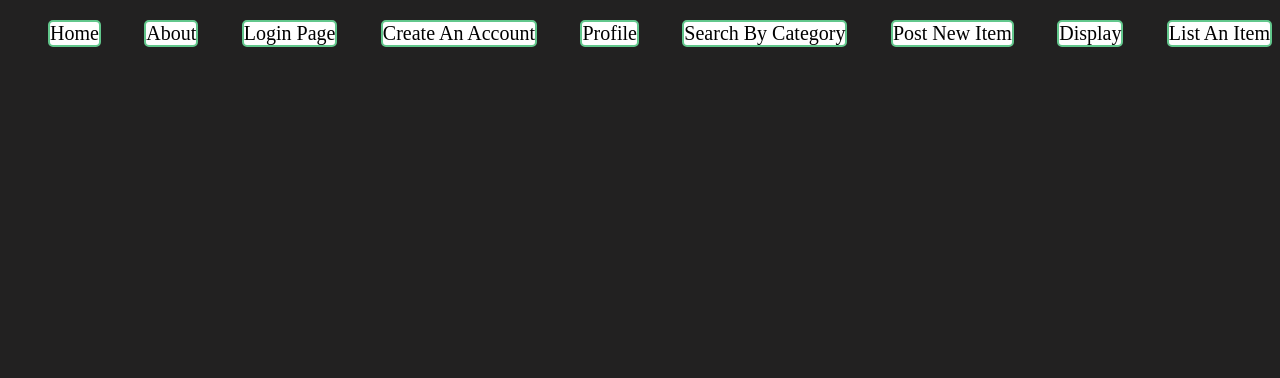
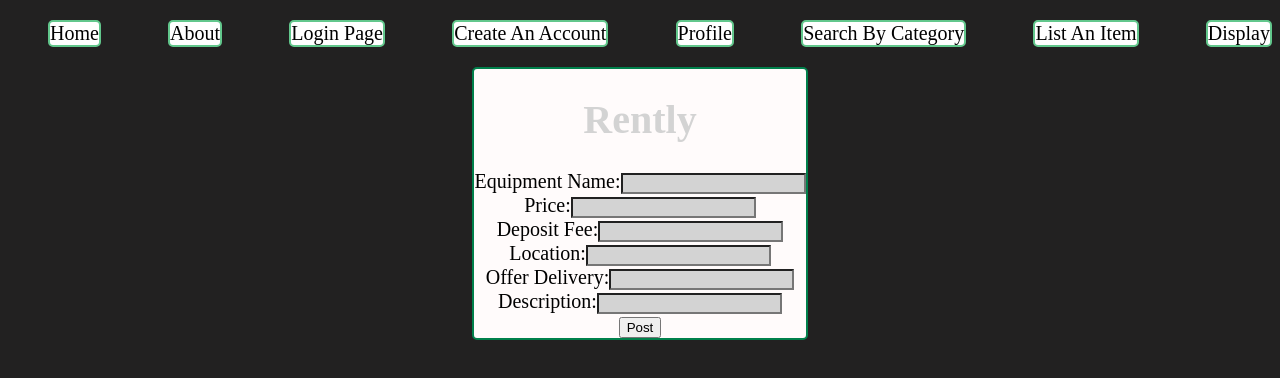
Before and after one commit to CalDevC/Rently, a React (Create React App) app in the folder application/react-app/: page /CreateListing in a window 1280 px wide. Shown: the top 378 px of the page. Built offline with nearby package versions, Linux system fonts and the light colour scheme.

Commit message:
Added functionality for creating posts

```diff
--- a/application/react-app/src/Components/App.js
+++ b/application/react-app/src/Components/App.js
@@ -74,7 +74,7 @@ function App() {
                <Categories className="Categories" />
             </Route>
 
-        <Route path="/PostPage" exact={true}>
+            <Route path="/CreateListing" exact={true}>
                <PostPage />
             </Route>
 
@@ -87,7 +87,7 @@ function App() {
             </Route>
 
             <Route path="/EditListing" exact={false}>
-          <EditListing className ="EditListing"/>
+               <EditListing className="EditListing" />
             </Route>
 
          </Switch>
--- a/application/react-app/src/Components/MainNav.js
+++ b/application/react-app/src/Components/MainNav.js
@@ -47,13 +47,10 @@ class MainNavigation extends Component {
                      <Link to="/Categories">Search By Category</Link>
                   </li>
                   <li>
-                     <Link to="/PostPage">Post New Item</Link>
+                     <Link to="/CreateListing">List An Item</Link>
                   </li>
                   <li>
                      <Link to="/DisplayPage">Display</Link>
-                  </li>
-                  <li>
-                     <Link to="/CreateListing">List An Item</Link>
                   </li>
                </ul>
             </nav>
--- a/application/react-app/src/Components/PostPage.js
+++ b/application/react-app/src/Components/PostPage.js
@@ -10,6 +10,7 @@ class PostPage extends Component {
       this.depositFeeInputRef = React.createRef();
       this.locationInputRef = React.createRef();
       this.deliveryInputRef = React.createRef();
+      this.descriptionInputRef = React.createRef();
       this.submitHandler = this.submitHandler.bind(this);
       this.routeChange = this.routeChange.bind(this);
       this.state = {
@@ -33,6 +34,7 @@ class PostPage extends Component {
             depositFee: this.depositFeeInputRef.value,
             location: this.locationInputRef.value,
             delivery: this.deliveryInputRef.value,
+            description: this.descriptionInputRef.value
          }),
       })
          .then((response) => response.text())
@@ -59,7 +61,6 @@ class PostPage extends Component {
                   type="text"
                   id="equipment"
                   required
-            id="title"
                   ref={(node) => (this.equipmentInputRef = node)}
                />
             </div>
@@ -69,7 +70,6 @@ class PostPage extends Component {
                   type="text"
                   id="price"
                   required
-            id="title"
                   ref={(node) => (this.priceInputRef = node)}
                />
             </div>
@@ -79,7 +79,6 @@ class PostPage extends Component {
                   type="text"
                   id="deposit"
                   required
-            id="title"
                   ref={(node) => (this.depositFeeInputRef = node)}
                />
             </div>
@@ -89,7 +88,6 @@ class PostPage extends Component {
                   type="text"
                   id="location"
                   required
-            id="title"
                   ref={(node) => (this.locationInputRef = node)}
                />
             </div>
@@ -99,8 +97,16 @@ class PostPage extends Component {
                   type="text"
                   id="delivery"
                   required
-            id="title"
                   ref={(node) => (this.deliveryInputRef = node)}
+               />
+            </div>
+            <div>
+               <label htmlFor="Description">Description:</label>
+               <input
+                  type="text"
+                  id="description"
+                  required
+                  ref={(node) => (this.descriptionInputRef = node)}
                />
             </div>
             <div>
```
Also changed, not shown: 1 other file (tests, documents, lock files or other folders). Lines whose indentation alone changed are shown as unchanged.
